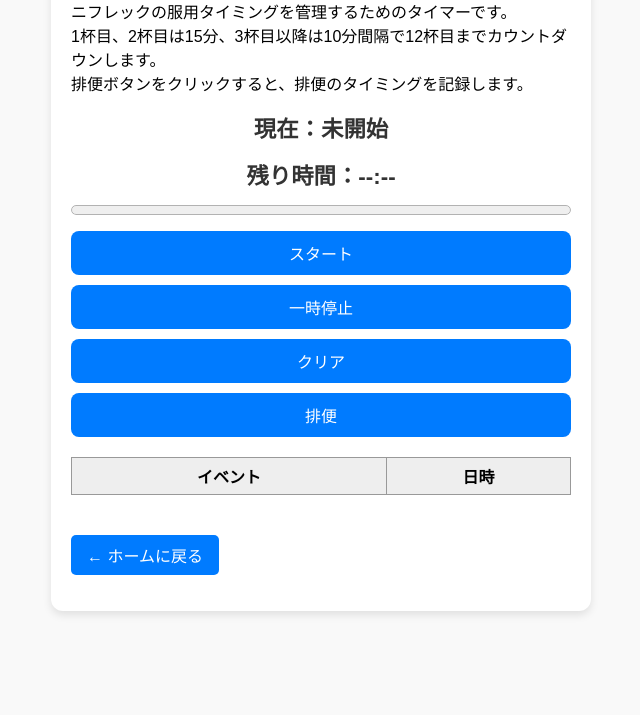
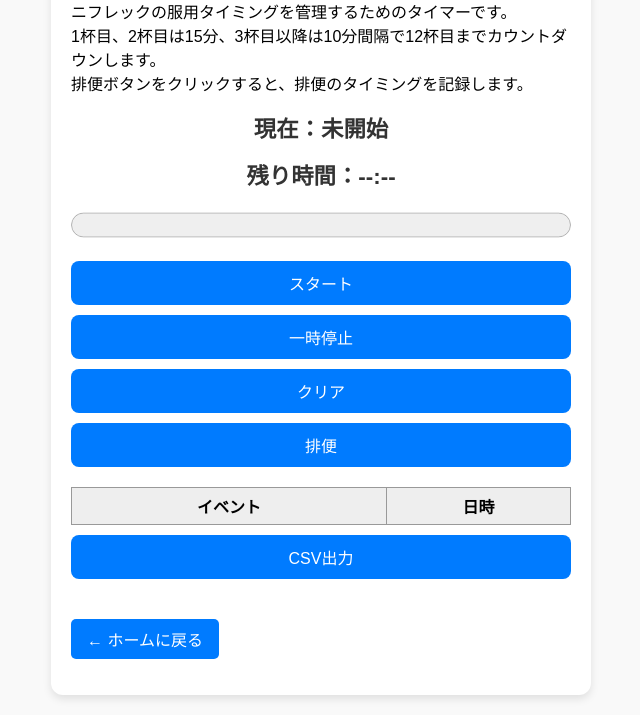
Before and after one commit to y-nob/my-html-tool, a plain HTML site: page nifurextimer.html in a window 1280 px wide. Shown: the part 108-823 px from the top of the page, without its empty margins (319-959 px from the left). Before the commit the page ends 800 px from the top, so only its background shows below. Drawn offline with Linux system fonts and the light colour scheme.

Commit message:
CSV出力機能追加

```diff
--- a/niflec-timer.js
+++ b/niflec-timer.js
@@ -132,3 +132,33 @@ function recordDefecation() {
   const timestamp = getTimestamp();
   addLogRow("排便", timestamp);
 }
+
+// CSV出力
+function exportCSV() {
+  const rows = Array.from(logBody.querySelectorAll("tr"));
+  if (rows.length === 0) {
+    alert("ログがありません。");
+    return;
+  }
+
+  let csvContent = "イベント,日時\n";
+
+  rows.forEach(row => {
+    const cells = row.querySelectorAll("td");
+    const event = cells[0].textContent.replace(/"/g, '""');
+    const time = cells[1].textContent.replace(/"/g, '""');
+    csvContent += `"${event}","${time}"\n`;
+  });
+
+  // BOM（Byte Order Mark）を先頭に追加
+  const bom = "\uFEFF";
+  const blob = new Blob([bom + csvContent], { type: "text/csv;charset=utf-8;" });
+
+  const url = URL.createObjectURL(blob);
+  const link = document.createElement("a");
+  link.setAttribute("href", url);
+  link.setAttribute("download", "niflec_log.csv");
+  document.body.appendChild(link);
+  link.click();
+  document.body.removeChild(link);
+}
--- a/nifurextimer.html
+++ b/nifurextimer.html
@@ -19,7 +19,7 @@
 
     <!-- プログレスバー -->
     <div style="margin-top: 10px;">
-      <progress id="progressBar" value="0" max="100" style="width: 100%; height: 20px;"></progress>
+      <progress id="progressBar" value="0" max="100" style="width: 100%; height: 50px;"></progress>
     </div>
 
     <!-- 操作ボタン -->
@@ -40,7 +40,8 @@
         <!-- JSで行を追加 -->
     </tbody>
     </table>
-
+    <!-- CSV出力ボタン-->
+     <button onclick="exportCSV()">CSV出力</button>
     <!-- 戻るリンク -->
     <p style="margin-top:20px;">
       <a href="index.html">← ホームに戻る</a>
```
